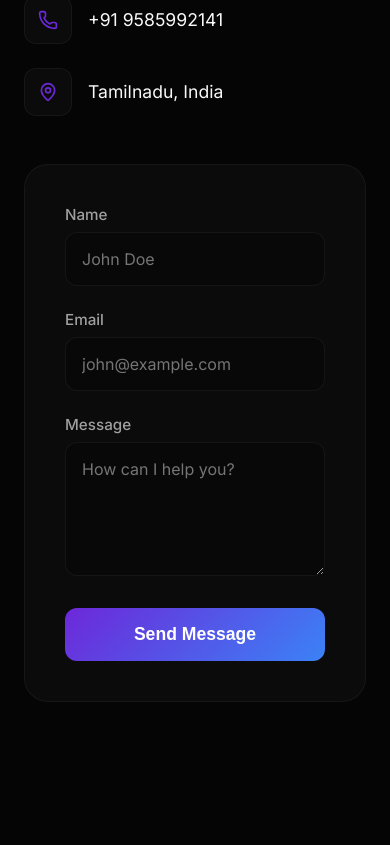
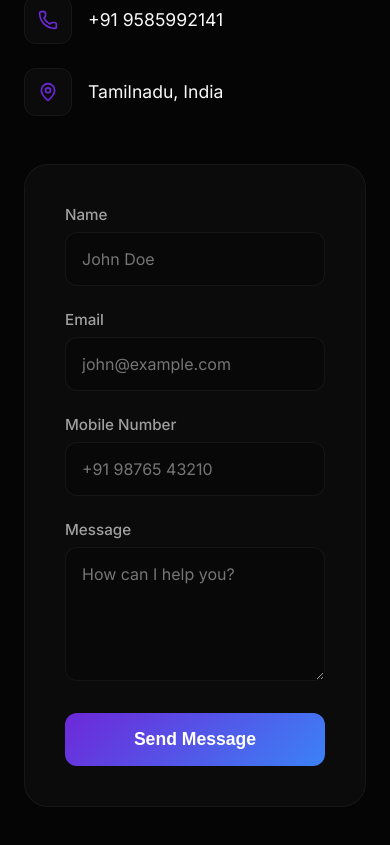
Before and after one commit to imsakthidev/sakthiispeaks, a Next.js app: page / in a window 390 px wide. Shown: the part 5964-6809 px from the top of the page. Before the commit the page ends 6766 px from the top, so only its background shows below. Built offline with nearby package versions, Linux system fonts and the light colour scheme.

Commit message:
Add mobile number field

```diff
--- a/src/components/Contact/Contact.tsx
+++ b/src/components/Contact/Contact.tsx
@@ -4,6 +4,36 @@ import { Mail, MapPin, Phone } from 'lucide-react';
 import styles from './Contact.module.css';
 
 export default function Contact() {
+  const [status, setStatus] = React.useState('');
+
+  const handleSubmit = async (e: React.FormEvent<HTMLFormElement>) => {
+    e.preventDefault();
+    const form = e.currentTarget;
+    setStatus('Sending...');
+
+    try {
+      const formData = new FormData(form);
+      const response = await fetch('https://formsubmit.co/ajax/sakthiispeaks@gmail.com', {
+        method: 'POST',
+        headers: {
+            'Accept': 'application/json'
+        },
+        body: formData
+      });
+
+      if (response.ok) {
+        setStatus('Message sent successfully!');
+        form.reset();
+      } else {
+        setStatus('Failed to send message.');
+      }
+    } catch (error) {
+      setStatus('Something went wrong. Please try again.');
+    }
+
+    setTimeout(() => setStatus(''), 5000);
+  };
+
   return (
     <section id="contact" className="section">
       <div className={`container ${styles.container}`}>
@@ -49,22 +79,37 @@ export default function Contact() {
           </div>
 
           <div className={styles.formSection}>
-            <form className={styles.form} onSubmit={(e) => e.preventDefault()}>
+            <form className={styles.form} onSubmit={handleSubmit}>
               <div className={styles.inputGroup}>
                 <label htmlFor="name" className={styles.label}>Name</label>
-                <input type="text" id="name" className={styles.input} placeholder="John Doe" />
+                <input type="text" id="name" name="name" className={styles.input} placeholder="John Doe" required />
               </div>
               <div className={styles.inputGroup}>
                 <label htmlFor="email" className={styles.label}>Email</label>
-                <input type="email" id="email" className={styles.input} placeholder="john@example.com" />
+                <input type="email" id="email" name="email" className={styles.input} placeholder="john@example.com" required />
+              </div>
+              <div className={styles.inputGroup}>
+                <label htmlFor="mobile" className={styles.label}>Mobile Number</label>
+                <input type="tel" id="mobile" name="mobile" className={styles.input} placeholder="+91 98765 43210" required />
               </div>
               <div className={styles.inputGroup}>
                 <label htmlFor="message" className={styles.label}>Message</label>
-                <textarea id="message" className={styles.textarea} placeholder="How can I help you?" rows={5}></textarea>
+                <textarea id="message" name="message" className={styles.textarea} placeholder="How can I help you?" rows={5} required></textarea>
               </div>
-              <button type="submit" className={styles.submitButton}>
-                Send Message
+
+              {/* FormSubmit Configuration */}
+              <input type="hidden" name="_subject" value="New Portfolio Inquiry!" />
+              <input type="hidden" name="_captcha" value="false" />
+
+              <button type="submit" className={styles.submitButton} disabled={status === 'Sending...'}>
+                {status === 'Sending...' ? 'Sending...' : 'Send Message'}
               </button>
+
+              {status && status !== 'Sending...' && (
+                <p className={styles.statusMessage} style={{ marginTop: '15px', color: status.includes('successfully') ? '#10b981' : '#ef4444', fontSize: '14px', textAlign: 'center' }}>
+                  {status}
+                </p>
+              )}
             </form>
           </div>
         </div>
```
